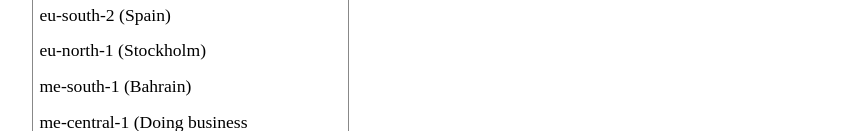
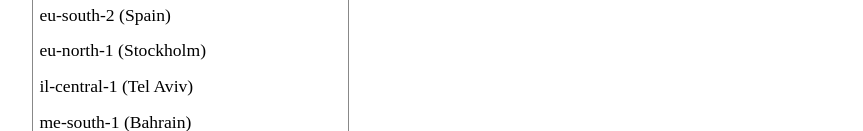
Before and after one commit to blue-gg1/news-cloudping, a plain HTML site: page public/index.html in a window 1280 px wide. Shown: the part 669-800 px from the top of the page, without its empty margins (208-1071 px from the left). Drawn offline with Linux system fonts and the light colour scheme.

Commit message:
Add AWS il-central-1 region.

```diff
--- a/public/index.html
+++ b/public/index.html
@@ -138,6 +138,10 @@
         <tr>
             <td>eu-north-1 (Stockholm)</td>
             <td class='latency' pingUrl='https://dynamodb.eu-north-1.amazonaws.com/ping'>&nbsp;</td>
+        </tr>
+        <tr>
+            <td>il-central-1 (Tel Aviv)</td>
+            <td class='latency' pingUrl='https://dynamodb.il-central-1.amazonaws.com/ping'>&nbsp;</td>
         </tr>
         <tr>
             <td>me-south-1 (Bahrain)</td>
```
